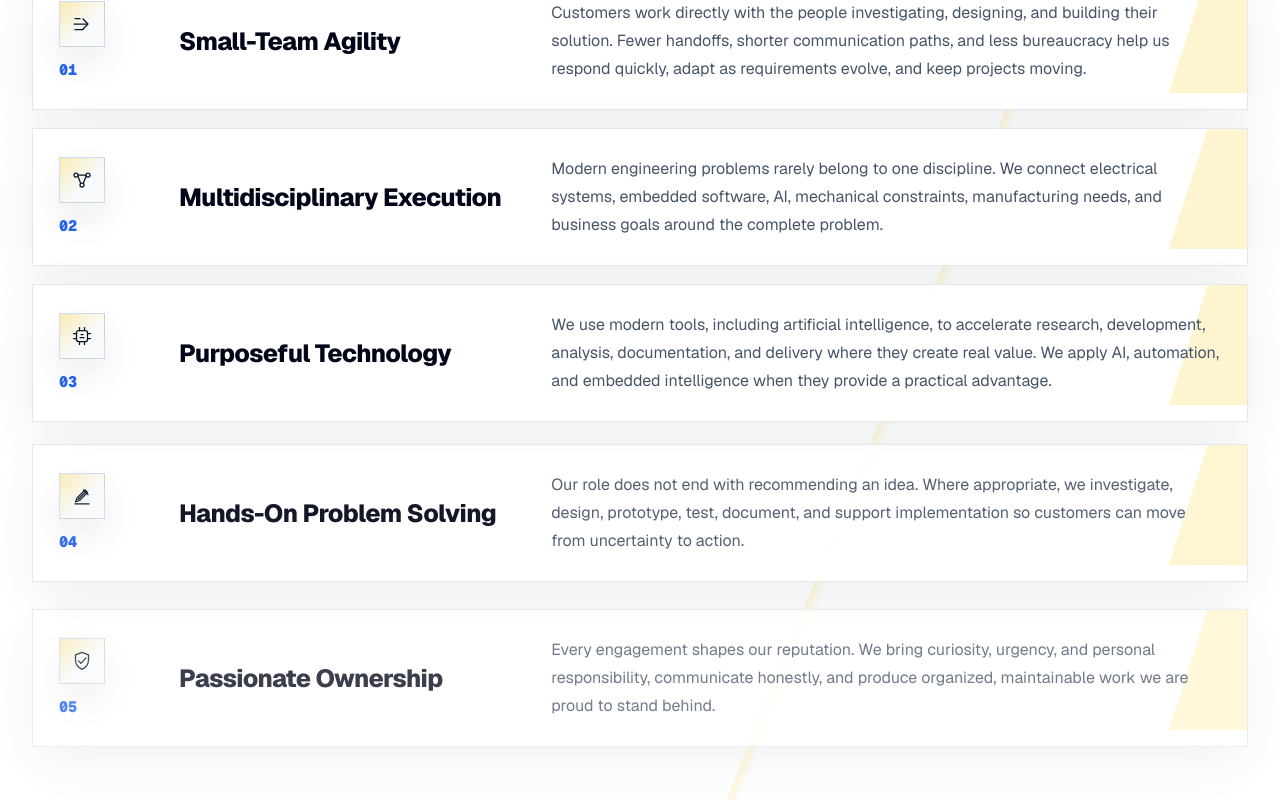
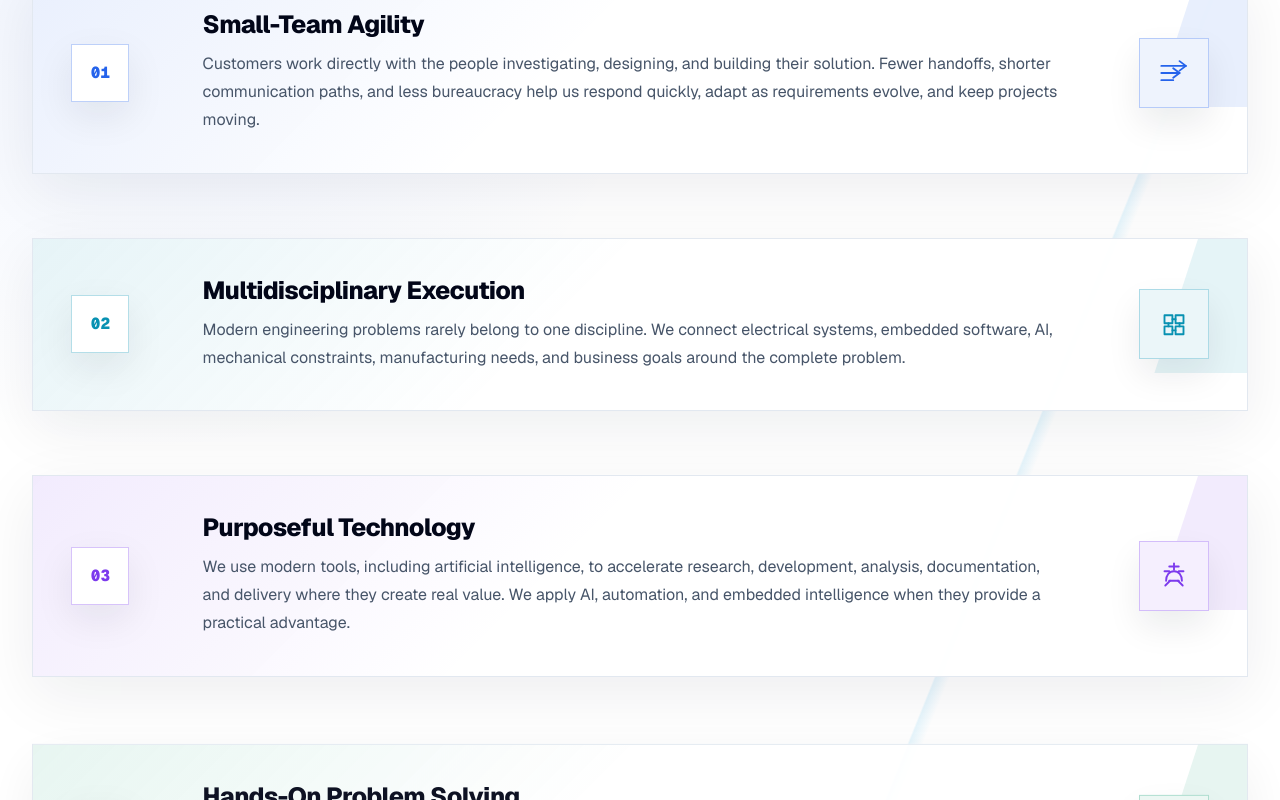
Before and after one commit to axionsystemsllc/axionsystemswebsite, a Next.js app: page /about in a window 1280 px wide. Shown: the part 2640-3440 px from the top of the page. Built offline with nearby package versions, Linux system fonts and the light colour scheme.

Commit message:
Revise About pillar cards

```diff
--- a/app/about/page.tsx
+++ b/app/about/page.tsx
@@ -91,10 +91,11 @@ function PillarIcon({ type }: { type: PillarIconType }) {
   if (type === "agility") {
     return (
       <svg aria-hidden="true" viewBox="0 0 48 48">
-        <path d="M8 24h26" />
-        <path d="m26 14 10 10-10 10" />
-        <path d="M10 13h10" />
-        <path d="M10 35h16" />
+        <path d="M8 33h15" />
+        <path d="M8 24h23" />
+        <path d="M8 15h31" />
+        <path d="m31 9 8 6-8 6" />
+        <path d="m23 18 8 6-8 6" />
       </svg>
     );
   }
@@ -102,12 +103,14 @@ function PillarIcon({ type }: { type: PillarIconType }) {
   if (type === "execution") {
     return (
       <svg aria-hidden="true" viewBox="0 0 48 48">
-        <circle cx="12" cy="14" r="4" />
-        <circle cx="36" cy="14" r="4" />
-        <circle cx="24" cy="34" r="4" />
-        <path d="M16 16.5 21 30" />
-        <path d="M32 16.5 27 30" />
-        <path d="M16 14h16" />
+        <path d="M12 13h10v10H12z" />
+        <path d="M26 13h10v10H26z" />
+        <path d="M12 27h10v10H12z" />
+        <path d="M26 27h10v10H26z" />
+        <path d="M22 18h4" />
+        <path d="M17 23v4" />
+        <path d="M31 23v4" />
+        <path d="M22 32h4" />
       </svg>
     );
   }
@@ -115,17 +118,14 @@ function PillarIcon({ type }: { type: PillarIconType }) {
   if (type === "technology") {
     return (
       <svg aria-hidden="true" viewBox="0 0 48 48">
-        <rect x="13" y="13" width="22" height="22" rx="4" />
-        <path d="M19 7v6" />
-        <path d="M29 7v6" />
-        <path d="M19 35v6" />
-        <path d="M29 35v6" />
-        <path d="M7 19h6" />
-        <path d="M7 29h6" />
-        <path d="M35 19h6" />
-        <path d="M35 29h6" />
-        <path d="M20 27h8" />
-        <path d="M22 21h4" />
+        <path d="M14 30c0-7 4-12 10-12s10 5 10 12" />
+        <path d="M18 30h12" />
+        <path d="m13 36 6-6" />
+        <path d="m35 36-6-6" />
+        <path d="M18 12h12" />
+        <path d="M24 8v8" />
+        <path d="M12 18h6" />
+        <path d="M30 18h6" />
       </svg>
     );
   }
@@ -133,18 +133,23 @@ function PillarIcon({ type }: { type: PillarIconType }) {
   if (type === "hands") {
     return (
       <svg aria-hidden="true" viewBox="0 0 48 48">
-        <path d="M16 31 31 16" />
-        <path d="m27 12 9 9" />
-        <path d="m11 36 8-3 16-16-5-5-16 16-3 8Z" />
-        <path d="M10 40h28" />
+        <path d="M16 12h16" />
+        <path d="M24 12v25" />
+        <path d="M15 37h18" />
+        <path d="M13 23h22" />
+        <path d="m13 23 5-6" />
+        <path d="m35 23-5-6" />
+        <path d="M18 23c0 5-2 8-5 8s-5-3-5-8" />
+        <path d="M40 23c0 5-2 8-5 8s-5-3-5-8" />
       </svg>
     );
   }
 
   return (
     <svg aria-hidden="true" viewBox="0 0 48 48">
-      <path d="M24 7 37 12v10c0 9-5.5 15-13 19-7.5-4-13-10-13-19V12l13-5Z" />
-      <path d="m17 24 5 5 10-11" />
+      <path d="M24 8 29 19l11 1-8 8 2 12-10-6-10 6 2-12-8-8 11-1 5-11Z" />
+      <path d="M24 19v8" />
+      <path d="M20 27h8" />
     </svg>
   );
 }
@@ -283,12 +288,16 @@ export default function AboutPage() {
                 className="about-pillar-card scroll-reveal"
                 key={pillar.title}
               >
-                <div className="about-pillar-mark">
-                  <PillarIcon type={pillar.icon} />
+                <div className="about-pillar-number">
                   <span>{String(index + 1).padStart(2, "0")}</span>
                 </div>
-                <h3>{pillar.title}</h3>
-                <p>{pillar.text}</p>
+                <div className="about-pillar-copy">
+                  <h3>{pillar.title}</h3>
+                  <p>{pillar.text}</p>
+                </div>
+                <div className="about-pillar-icon">
+                  <PillarIcon type={pillar.icon} />
+                </div>
               </article>
             ))}
           </div>
--- a/app/globals.css
+++ b/app/globals.css
@@ -1014,25 +1014,33 @@ html {
   position: relative;
   overflow: hidden;
   background:
-    linear-gradient(112deg, transparent 0 68%, rgba(250, 204, 21, 0.14) 68.1%, transparent 68.8% 100%),
+    radial-gradient(circle at 12% 18%, rgba(37, 99, 235, 0.08), transparent 28%),
+    linear-gradient(112deg, transparent 0 68%, rgba(14, 165, 233, 0.1) 68.1%, transparent 68.8% 100%),
     #ffffff;
 }
 
 .about-pillars-grid {
   display: grid;
-  gap: 18px;
+  gap: clamp(28px, 8vh, 78px);
+  padding-bottom: 20vh;
 }
 
 .about-pillar-card {
-  position: relative;
+  --pillar-accent: #2563eb;
+  --pillar-accent-soft: rgba(37, 99, 235, 0.1);
+  position: sticky;
+  top: 96px;
+  z-index: 1;
   display: grid;
-  grid-template-columns: 6rem 0.52fr 1fr;
-  gap: 24px;
+  grid-template-columns: 5rem 1fr 6rem;
+  gap: clamp(22px, 4vw, 52px);
   align-items: center;
   overflow: hidden;
   border: 1px solid #e2e8f0;
-  background: rgba(255, 255, 255, 0.92);
-  padding: 26px;
+  background:
+    linear-gradient(135deg, var(--pillar-accent-soft), transparent 44%),
+    rgba(255, 255, 255, 0.94);
+  padding: clamp(1.35rem, 3vw, 2.4rem);
   box-shadow: 0 18px 58px rgba(6, 22, 43, 0.07);
   transition:
     translate 260ms ease,
@@ -1043,14 +1051,38 @@ html {
   animation-range: entry 4% cover 34%;
 }
 
+.about-pillar-card:nth-child(2) {
+  --pillar-accent: #0891b2;
+  --pillar-accent-soft: rgba(8, 145, 178, 0.1);
+  z-index: 2;
+}
+
+.about-pillar-card:nth-child(3) {
+  --pillar-accent: #7c3aed;
+  --pillar-accent-soft: rgba(124, 58, 237, 0.1);
+  z-index: 3;
+}
+
+.about-pillar-card:nth-child(4) {
+  --pillar-accent: #059669;
+  --pillar-accent-soft: rgba(5, 150, 105, 0.1);
+  z-index: 4;
+}
+
+.about-pillar-card:nth-child(5) {
+  --pillar-accent: #dc2626;
+  --pillar-accent-soft: rgba(220, 38, 38, 0.09);
+  z-index: 5;
+}
+
 .about-pillar-card::after {
   content: "";
   position: absolute;
-  right: -56px;
-  top: -30px;
-  height: 150px;
-  width: 110px;
-  background: rgba(250, 204, 21, 0.2);
+  right: -68px;
+  top: -42px;
+  height: 176px;
+  width: 132px;
+  background: var(--pillar-accent-soft);
   transform: skewX(-18deg);
 }
 
@@ -1060,40 +1092,46 @@ html {
   box-shadow: 0 28px 82px rgba(6, 22, 43, 0.12);
 }
 
-.about-pillar-mark {
+.about-pillar-number,
+.about-pillar-copy,
+.about-pillar-icon {
   position: relative;
   z-index: 1;
-  display: grid;
-  gap: 12px;
-  justify-items: start;
-}
-
-.about-pillar-mark svg {
-  height: 46px;
-  width: 46px;
-  border: 1px solid rgba(37, 99, 235, 0.2);
-  background:
-    linear-gradient(135deg, rgba(250, 204, 21, 0.32), transparent 58%),
-    #f8fafc;
-  padding: 10px;
-  stroke: #06162b;
-  stroke-width: 2.5;
+}
+
+.about-pillar-number span {
+  display: inline-grid;
+  height: 58px;
+  width: 58px;
+  place-items: center;
+  border: 1px solid color-mix(in srgb, var(--pillar-accent) 30%, transparent);
+  background: white;
+  color: var(--pillar-accent);
+  font-family: var(--font-geist-mono), monospace;
+  font-size: 1rem;
+  font-weight: 900;
+  box-shadow: 0 14px 38px rgba(6, 22, 43, 0.08);
+}
+
+.about-pillar-icon {
+  justify-self: end;
+}
+
+.about-pillar-icon svg {
+  height: 70px;
+  width: 70px;
+  border: 1px solid color-mix(in srgb, var(--pillar-accent) 28%, transparent);
+  background: color-mix(in srgb, var(--pillar-accent) 8%, white);
+  padding: 15px;
+  stroke: var(--pillar-accent);
+  stroke-width: 2.35;
   fill: none;
   stroke-linecap: round;
   stroke-linejoin: round;
   box-shadow: 0 16px 34px rgba(6, 22, 43, 0.08);
 }
 
-.about-pillar-mark span {
-  color: #2563eb;
-  font-family: var(--font-geist-mono), monospace;
-  font-size: 0.95rem;
-  font-weight: 900;
-}
-
 .about-pillar-card h3 {
-  position: relative;
-  z-index: 1;
   font-size: 1.55rem;
   font-weight: 800;
   line-height: 1.08;
@@ -1101,8 +1139,7 @@ html {
 }
 
 .about-pillar-card p {
-  position: relative;
-  z-index: 1;
+  margin-top: 12px;
   color: #475569;
   line-height: 1.75;
 }
@@ -1804,20 +1841,35 @@ html {
   }
 
   .about-pillar-card {
-    grid-template-columns: 1fr;
-    gap: 14px;
+    position: relative;
+    top: auto;
+    grid-template-columns: auto 1fr;
+    gap: 16px;
     padding: 20px;
   }
 
-  .about-pillar-mark {
-    display: flex;
-    align-items: center;
-    justify-content: space-between;
-  }
-
-  .about-pillar-mark svg {
+  .about-pillar-number {
+    align-self: center;
+  }
+
+  .about-pillar-number span {
+    height: 48px;
+    width: 48px;
+  }
+
+  .about-pillar-icon {
+    align-self: center;
+    justify-self: end;
+  }
+
+  .about-pillar-icon svg {
     height: 42px;
     width: 42px;
+    padding: 9px;
+  }
+
+  .about-pillar-copy {
+    grid-column: 1 / -1;
   }
 
   .about-pillar-card h3 {
```
